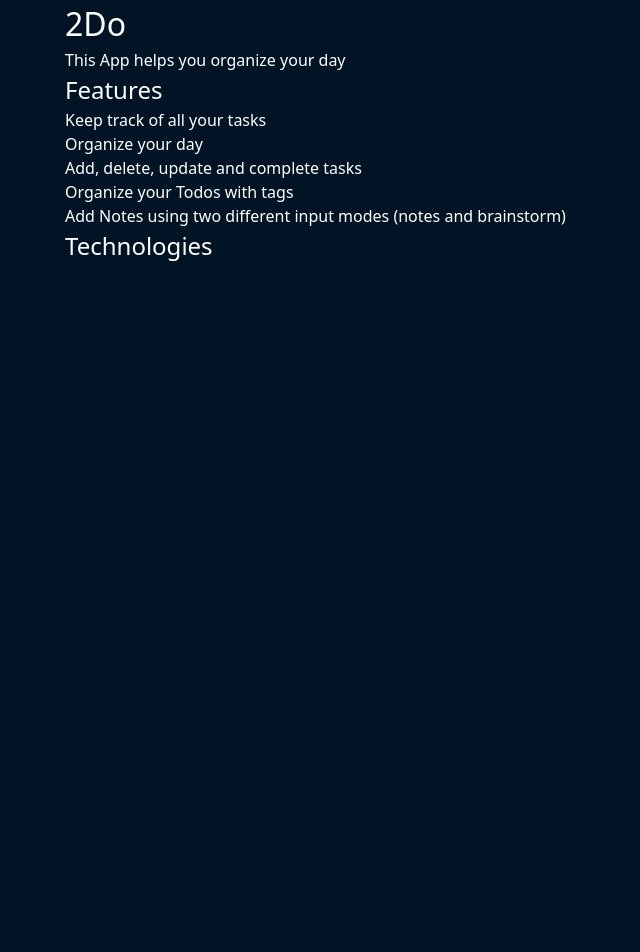
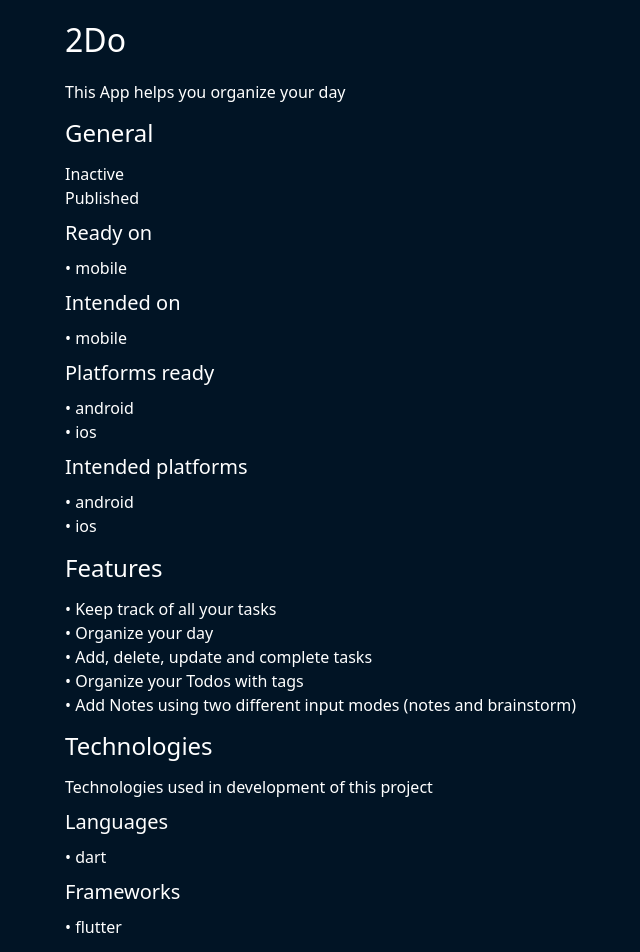
Before and after one commit to Julessh05/Website, a Next.js app in the folder personal-website/: page /projects/2Do in a window 1280 px wide. Shown: the top 952 px of the page, without its empty margins (175-815 px from the left). Before the commit the page ends 800 px from the top, so only its background shows below. Built offline with nearby package versions, Linux system fonts and the light colour scheme.

Commit message:
Update projects page

```diff
--- a/personal-website/src/app/data/mapping.js
+++ b/personal-website/src/app/data/mapping.js
@@ -23,15 +23,16 @@ export default function getProjects() {
 
 function idToProject(projectID, type) {
   const object = projectsData.projects.types[type].content[projectID];
+  console.log(object);
   return new Project(
     type,
     projectID,
-    object.typeImplemented,
-    object.typeGoal,
-    object.platformsReady,
-    object.platformsGoal,
-    object.language,
-    object.framework,
+    object["type-implemented"] ?? [],
+    object["type-goal"] ?? [],
+    object["platforms-ready"] ?? [],
+    object["platforms-goal"] ?? [],
+    object.languages ?? [],
+    object.frameworks ?? [],
     object.name,
     object.description,
     object.features,
@@ -43,7 +44,7 @@ function idToProject(projectID, type) {
       object.connection.pubdev,
       object.connection.youtrack
     ),
-    object.firstVersionReleased,
-    object.activeSupport
+    object["first-version-released"],
+    object["active-support"]
   );
 }
--- a/personal-website/src/app/data/projects.json
+++ b/personal-website/src/app/data/projects.json
@@ -19,8 +19,12 @@
               "android",
               "ios"
             ],
-            "language": "dart",
-            "framework": "flutter",
+            "languages": [
+              "dart"
+            ],
+            "frameworks": [
+              "flutter"
+            ],
             "name": "2Do",
             "description": "This App helps you organize your day",
             "features": [
@@ -31,7 +35,7 @@
               "Add Notes using two different input modes (notes and brainstorm)"
             ],
             "connection": {
-              "repo": "https://github.com/Julessh05/2Do",
+              "repo": "https://github.com/juliandevelops/2Do",
               "playstore": "https://play.google.com/store/apps/details?id=com.jules.todo",
               "appstore": "https://apps.apple.com/de/app/2do-organize-your-tasks/id6450028797",
               "fdroid": null,
@@ -60,8 +64,12 @@
               "windows",
               "linux"
             ],
-            "language": "dart",
-            "framework": "flutter",
+            "languages": [
+              "dart"
+            ],
+            "frameworks": [
+              "flutter"
+            ],
             "name": "Reading Diary",
             "description": "Write down your thoughts about what you read",
             "features": [
@@ -74,7 +82,7 @@
               "Link websites to books or entries"
             ],
             "connection": {
-              "repo": "https://github.com/Julessh05/Reading-Diary",
+              "repo": "https://github.com/juliandevelops/Reading-Diary",
               "playstore": "https://play.google.com/store/apps/details?id=com.jules.reading_diary",
               "appstore": "https://apps.apple.com/de/app/reading-diary-book-journal/id6450028928",
               "fdroid": null,
@@ -99,8 +107,12 @@
               "ios",
               "macos"
             ],
-            "language": "Swift",
-            "framework": "SwiftUI",
+            "languages": [
+              "Swift"
+            ],
+            "frameworks": [
+              "SwiftUI"
+            ],
             "name": "Financer",
             "description": "Keep track of your finances",
             "features": [
@@ -109,7 +121,7 @@
               "Always be up-to-date with your bank balance"
             ],
             "connection": {
-              "repo": "https://github.com/Julessh05/Financer",
+              "repo": "https://github.com/juliandevelops/Financer",
               "playstore": null,
               "appstore": "https://apps.apple.com/de/app/financer-financial-overview/id6447355054",
               "fdroid": null,
@@ -142,8 +154,12 @@
               "windows",
               "linux"
             ],
-            "language": "dart",
-            "framework": "flutter",
+            "languages": [
+              "dart"
+            ],
+            "frameworks": [
+              "flutter"
+            ],
             "name": "I am Rich",
             "description": "Show of how rich you are",
             "features": [
@@ -152,7 +168,7 @@
               "Support my other projects"
             ],
             "connection": {
-              "repo": "https://github.com/Julessh05/I-am-rich",
+              "repo": "https://github.com/juliandevelops/I-am-rich",
               "playstore": null,
               "appstore": null,
               "fdroid": null,
@@ -173,8 +189,12 @@
               "ios",
               "macos"
             ],
-            "language": "Swift",
-            "framework": "SwiftUI",
+            "languages": [
+              "Swift"
+            ],
+            "frameworks": [
+              "SwiftUI"
+            ],
             "name": "Protecto Pass",
             "description": "The one and only simple, secure and intuitive Password Safe to safely store your Passwords, Keys, and confidential data and documents",
             "features": [
@@ -203,15 +223,13 @@
         "name": "Plugins",
         "content": {
           "native_encryption": {
-            "type-ready": [
-            ],
+            "type-ready": [],
             "type-goal": [
               "desktop",
               "mobile",
               "web"
             ],
-            "platforms-ready": [
-            ],
+            "platforms-ready": [],
             "platforms-goal": [
               "ios",
               "android",
@@ -219,12 +237,17 @@
               "windows",
               "linux"
             ],
-            "language": "dart, kotlin, swift",
-            "framework": "flutter",
+            "languages": [
+              "dart",
+              "kotlin",
+              "swift"
+            ],
+            "frameworks": [
+              "flutter"
+            ],
             "name": "Native Encryption",
             "description": "Use native system encryption in your Flutter App",
-            "features": [
-            ],
+            "features": [],
             "connection": {
               "repo": "https://github.com/jules-media/native_encryption",
               "playstore": null,
@@ -266,14 +289,16 @@
               "windows",
               "linux"
             ],
-            "language": "dart",
-            "framework": null,
+            "languages": [
+              "dart"
+            ],
+            "frameworks": [],
             "name": "String Translate",
             "description": "Translate Strings",
             "features": [
-              "Translate strings into different languages",
+              "Translate strings into different languagess",
               "Use Standard Translations",
-              "Implement seamlessly in Flutter Framework",
+              "Implement seamlessly in Flutter frameworks",
               "Use Locale's, initial Locale and change Locale Functions"
             ],
             "connection": {
@@ -312,8 +337,12 @@
               "windows",
               "linux"
             ],
-            "language": "dart",
-            "framework": "flutter",
+            "languages": [
+              "dart"
+            ],
+            "frameworks": [
+              "flutter"
+            ],
             "name": "Modern Themes",
             "description": "Use modern Themes and Theme Components in you Apps",
             "features": [
@@ -350,8 +379,10 @@
             "platforms-goal": [
               "macos"
             ],
-            "language": "swift",
-            "framework": null,
+            "languages": [
+              "swift"
+            ],
+            "frameworks": [],
             "name": "Craid",
             "description": "macOS command line tool to help me on my machine",
             "features": [
--- a/personal-website/src/app/globals.scss
+++ b/personal-website/src/app/globals.scss
@@ -22,14 +22,17 @@ body {
 h1 {
   font-size: 32px;
   text-align: left;
+  padding: 1rem 0rem;
 }
 
 h2 {
   font-size: 24px;
+  padding: 0.7rem 0rem;
 }
 
 h3 {
   font-size: 20px;
+  padding: 0.5rem 0rem;
 }
 
 a {
--- a/personal-website/src/app/objects/connection.ts
+++ b/personal-website/src/app/objects/connection.ts
@@ -23,22 +23,22 @@ export default class Connection {
     public getActive(): Map<string, string> {
         let result: Map<string, string> = new Map()
         if (this.appstore != null && this.appstore.length > 0) {
-            result.set('appStore', this.appstore)
+            result.set('App Store', this.appstore)
         }
         if (this.repo != null && this.repo.length > 0) {
-            result.set('repo', this.repo)
+            result.set('Repository', this.repo)
         }
         if (this.playstore != null && this.playstore.length > 0) {
-            result.set('playStore', this.playstore)
+            result.set('Play Store', this.playstore)
         }
         if (this.fdroid != null && this.fdroid.length > 0) {
-            result.set('fdroid', this.fdroid)
+            result.set('F-Droid', this.fdroid)
         }
         if (this.pubdev != null && this.pubdev.length > 0) {
-            result.set('pubdev', this.pubdev)
+            result.set('Pub.dev', this.pubdev)
         }
         if (this.youtrack != null && this.youtrack.length > 0) {
-            result.set('youtrack', this.youtrack)
+            result.set('YouTrack', this.youtrack)
         }
         return result
 
--- a/personal-website/src/app/objects/project.ts
+++ b/personal-website/src/app/objects/project.ts
@@ -14,9 +14,9 @@ export default class Project {
 
     platformsGoal: string[]
 
-    language: string
+    languages: string[]
 
-    framework: string
+    frameworks: string[]
 
     name: string
 
@@ -37,8 +37,8 @@ export default class Project {
         typeGoal: string[],
         platformsReady: string[],
         platformsGoal: string[],
-        language: string,
-        framework: string,
+        languages: string[],
+        frameworks: string[],
         name: string,
         description: string,
         features: string[],
@@ -52,8 +52,8 @@ export default class Project {
         this.typeGoal = typeGoal;
         this.platformsReady = platformsReady;
         this.platformsGoal = platformsGoal;
-        this.language = language;
-        this.framework = framework;
+        this.languages = languages;
+        this.frameworks = frameworks;
         this.name = name;
         this.description = description;
         this.features = features;
--- a/personal-website/src/app/projects/[slug]/page.tsx
+++ b/personal-website/src/app/projects/[slug]/page.tsx
@@ -1,5 +1,6 @@
 import getProjects from "../../data/mapping";
 import Project from "../../objects/project";
+import Link from "next/link";
 
 export default async function ProjectPage({
   params,
@@ -10,6 +11,7 @@ export default async function ProjectPage({
   const ar: any[] = getProjects();
   const projects: Project[] = ar[0];
   const project = projects.find((p) => p.identifier.toLowerCase() === slug.toLowerCase());
+  console.log(project);
   if (!project) {
     return (
       <main>
@@ -22,13 +24,90 @@ export default async function ProjectPage({
       <main>
         <h1>{project.name}</h1>
         <p>{project.description}</p>
+        <h2>General</h2>
+        <ul>
+          <li>
+            <ul>{project.activeSupport ? <p>Active</p> : <p>Inactive</p>}</ul>
+            <ul>{project.firstVersionReleased ? <p>Published</p> : <p>Still in Development</p>}</ul>
+            <h3>Ready on</h3>
+            <ul>
+              {project.typeImplemented.map((type, index) => (
+                <li key={index}>&#x2022; {type}</li>
+              ))}
+            </ul>
+          </li>
+          <li>
+            <h3>Intended on</h3>
+            <ul>
+              {project.typeGoal.map((type, index) => (
+                <li key={index}>&#x2022; {type}</li>
+              ))}
+            </ul>
+          </li>
+          <li>
+            <h3>Platforms ready</h3>
+            <ul>
+              {project.platformsReady.map((platform, index) => (
+                <li key={index}>&#x2022; {platform}</li>
+              ))}
+            </ul>
+          </li>
+          <li>
+            <h3>Intended platforms</h3>
+            <ul>
+              {project.platformsGoal.map((platform, index) => (
+                <li key={index}>&#x2022; {platform}</li>
+              ))}
+            </ul>
+          </li>
+        </ul>
         <h2>Features</h2>
         <ul>
           {project.features.map((feature, index) => (
-            <li key={index}>{feature}</li>
+            <li key={index}>&#x2022; {feature}</li>
           ))}
         </ul>
         <h2>Technologies</h2>
+        <p>Technologies used in development of this project</p>
+        <ul>
+          <li>
+            <h3>Languages</h3>
+            {project.languages.length == 0 ?
+              <p>No Language provided</p>
+              :
+              <ul>
+                {project.languages.map((language, index) => (
+                  <li key={index}>&#x2022; {language}</li>
+                ))}
+              </ul>
+            }
+          </li>
+          <li>
+            <h3>Frameworks</h3>
+            {project.frameworks.length == 0 ?
+              <p>No Frameworks used</p>
+              :
+              <ul>
+                {project.frameworks.map((framework, index) => (
+                  <li key={index}>&#x2022; {framework}</li>
+                ))}
+              </ul>
+            }
+          </li>
+        </ul>
+        <div>
+          <h2>Connection</h2>
+          <ul>
+            {<ul>
+              {Array.from(project.connection.getActive().entries()).map(([key, value]) => (
+                <li key={key}>
+                  <Link href={value}>{key}</Link>
+                </li>
+              ))}
+            </ul>
+            }
+          </ul>
+        </div>
       </main>
     );
   }
```
Also changed, not shown: personal-website/src/app/projects/page.tsx (+3 -4 lines), personal-website/src/app/blog/page.tsx (added).
